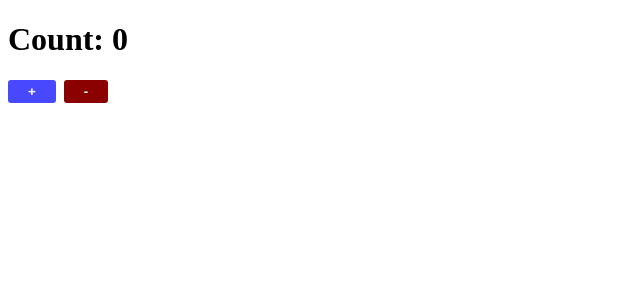
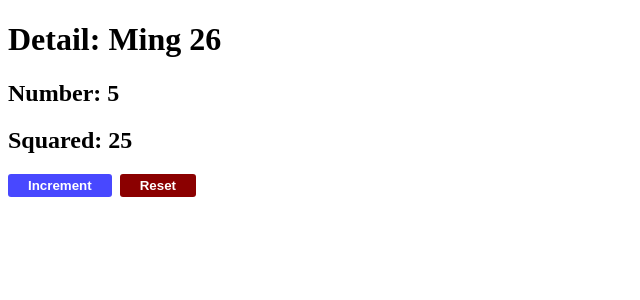
Before and after one commit to jalilzod/VUE.js, a Vue app in the folder 00VueBasic/myVuePack/: page / in a window 1280 px wide. Shown: the top 300 px of the page, without its empty margins (0-640 px from the left). Built offline with nearby package versions, Linux system fonts and the light colour scheme.

Commit message:
conditional rendering and Computed

```diff
--- a/00VueBasic/myVuePack/src/App.vue
+++ b/00VueBasic/myVuePack/src/App.vue
@@ -1,10 +1,10 @@
 <script setup>
-import ReactiveComponent from './components/02ReactiveComponent/ReactiveComponent.vue'
+import CompuedProp from './components/03ComputedProperties/ComputedProp.vue'
 import o1Event from './components/01Events/o1Event.vue'
 </script>
 
 <template>
-  <ReactiveComponent />
+  <CompuedProp />
 </template>
 
 <style scoped></style>
--- /dev/null
+++ b/00VueBasic/myVuePack/src/components/03ComputedProperties/ComputedProp.vue
@@ -0,0 +1,36 @@
+<script setup>
+
+import {ref,computed} from 'vue';
+
+const adminName = ref('Ming');
+const adminAge = ref(1998);
+const currentYear = new Date().getFullYear();
+
+const detail = computed(()=>{
+  return `${adminName.value} ${currentYear-adminAge.value}`
+})
+
+const number = ref(5);
+const sqr = computed(()=>{
+  return number.value*number.value;
+})
+
+
+</script>
+
+
+<template>
+
+  <h1>Detail: {{detail}}</h1>
+  <h2>Number: {{ number }}</h2>
+  <h2>Squared: {{ sqr }}</h2>
+
+  <button class="btn incrBtn" @click="number++">Increment</button>
+  <button class="btn decrBtn" @click="number=0">Reset</button>
+
+
+</template>
+
+
+<style>
+</style>
```
Also changed, not shown: 00VueBasic/myVuePack/src/components/02ReactiveComponent/SReactive.vue (+24 -0 lines).
